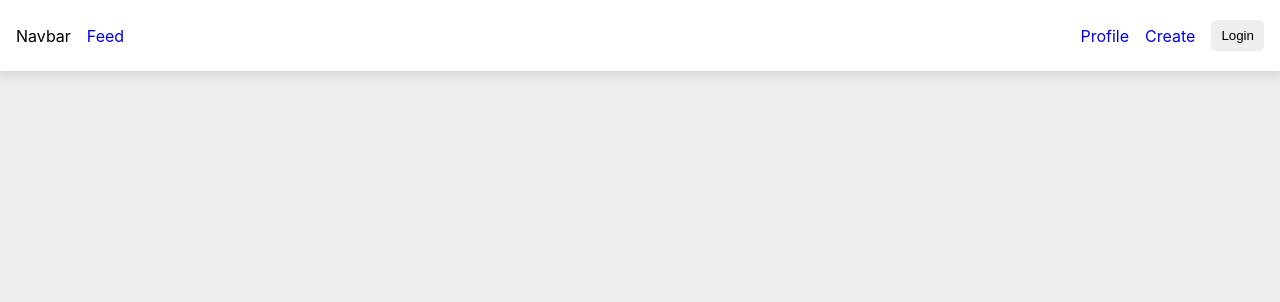
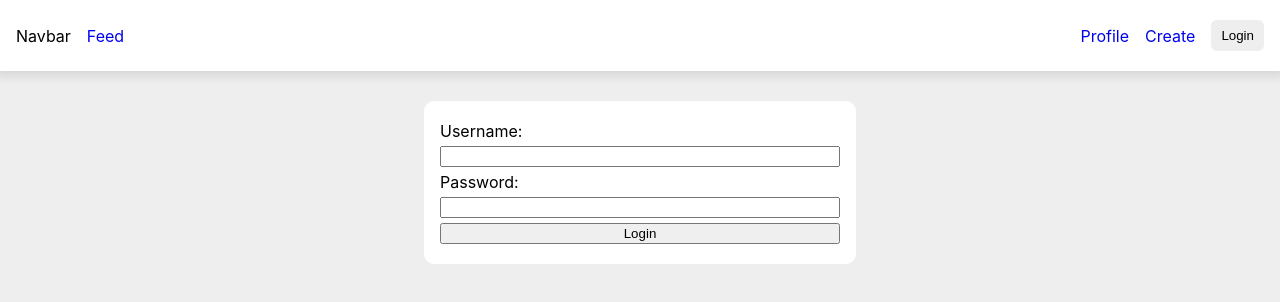
Before and after one commit to CleverseAcademy/react-demo-cohort-2, a React (Vite) app: page /login in a window 1280 px wide. Shown: the top 302 px of the page. Built offline with nearby package versions, Linux system fonts and the light colour scheme.

Commit message:
login page

```diff
--- a/src/App.tsx
+++ b/src/App.tsx
@@ -5,6 +5,7 @@
 import Profile from './pages/Profile'
 import Create from './pages/Create'
 import PostDetail from './pages/PostDetail'
+import Login from './pages/Login'
 
 function App() {
   return (
@@ -14,6 +15,7 @@
         <Route path="/" element={<Home />} />
         <Route path="/profile" element={<Profile />} />
         <Route path="/create" element={<Create />} />
+        <Route path="/login" element={<Login />} />
         <Route path="/post/:id" element={<PostDetail />} />
       </Routes>
     </div>
--- /dev/null
+++ b/src/pages/Login.module.css
@@ -0,0 +1,10 @@
+.loginForm {
+  display: flex;
+  flex-direction: column;
+  width: 400px;
+  height: auto;
+  background-color: white;
+  padding: 20px 16px;
+  border-radius: 10px;
+  gap: 5px;
+}
--- /dev/null
+++ b/src/pages/Login.tsx
@@ -0,0 +1,17 @@
+import classes from './Login.module.css'
+
+const Login = () => {
+  return (
+    <form className={classes.loginForm}>
+      <label>Username:</label>
+      <input type="text" />
+
+      <label>Password:</label>
+      <input type="Password" />
+
+      <input type="submit" value="Login" />
+    </form>
+  )
+}
+
+export default Login
```
